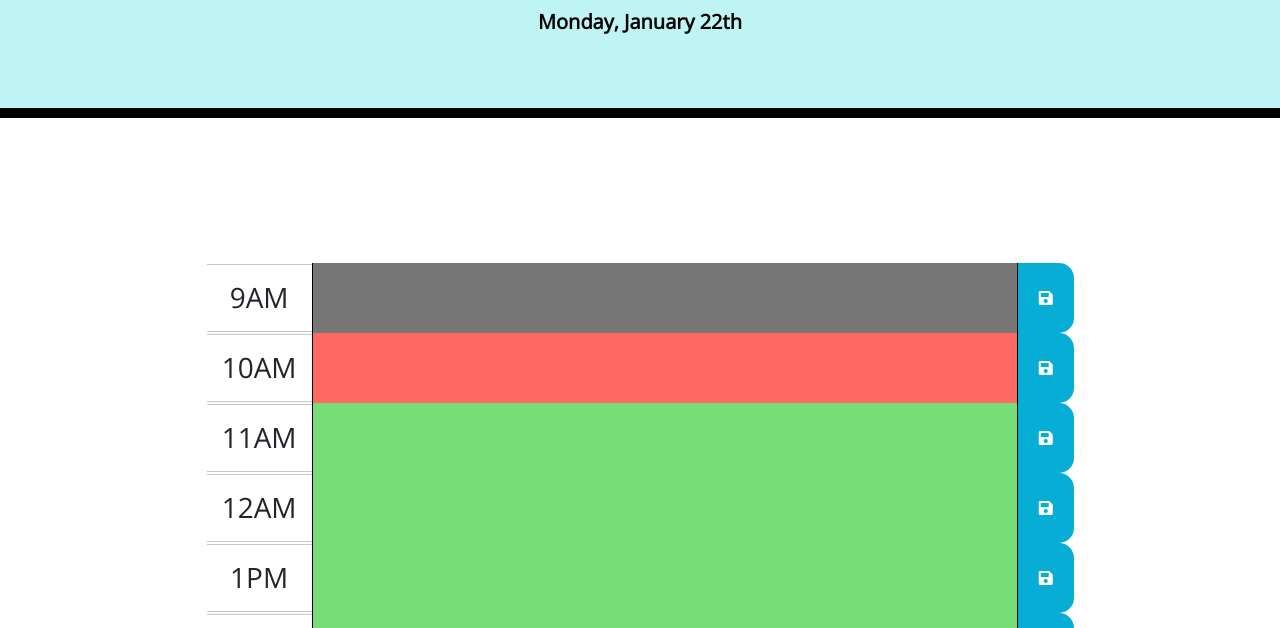
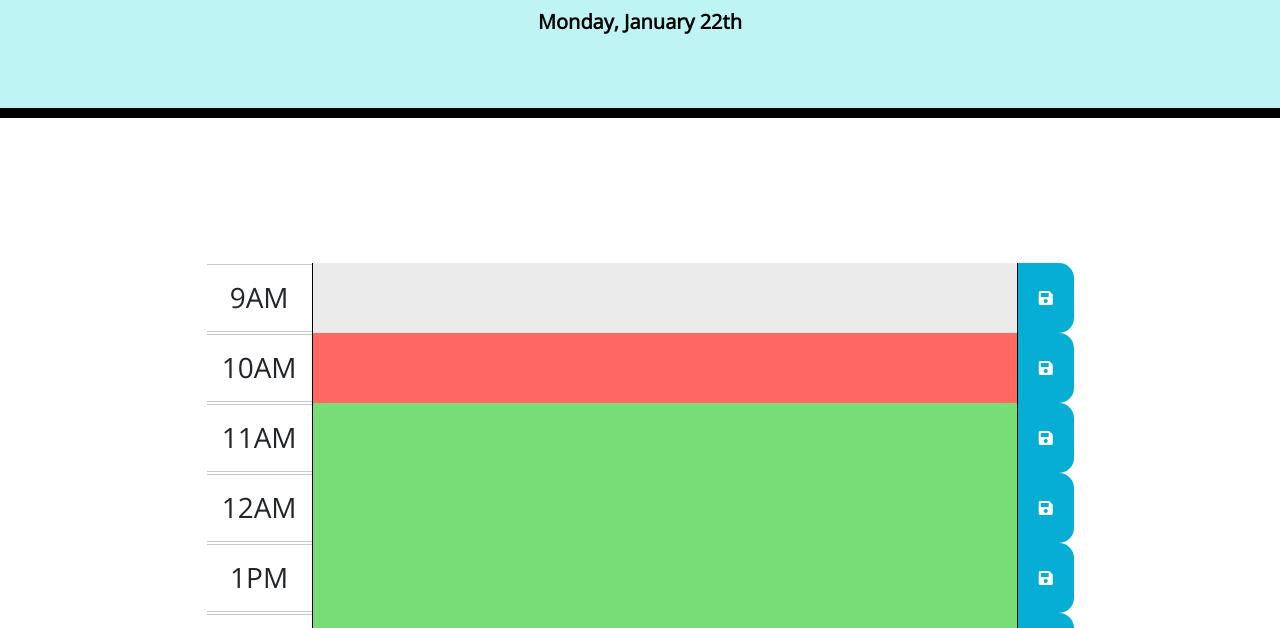
Before and after one commit to jeylanab/Work-Day-Scheduler, a plain HTML site: page index.html in a window 1280 px wide. Shown: the part 169-797 px from the top of the page. Drawn offline with nearby package versions, Linux system fonts and the light colour scheme.

Commit message:
color properity for past class

```diff
--- a/Asset/style.css
+++ b/Asset/style.css
@@ -49,7 +49,7 @@ header {
 }
 
 .past {
-  background-color: #767676;
+  background-color: #ebebeb;
   color: rgb(0, 0, 0);
 
 }
```
